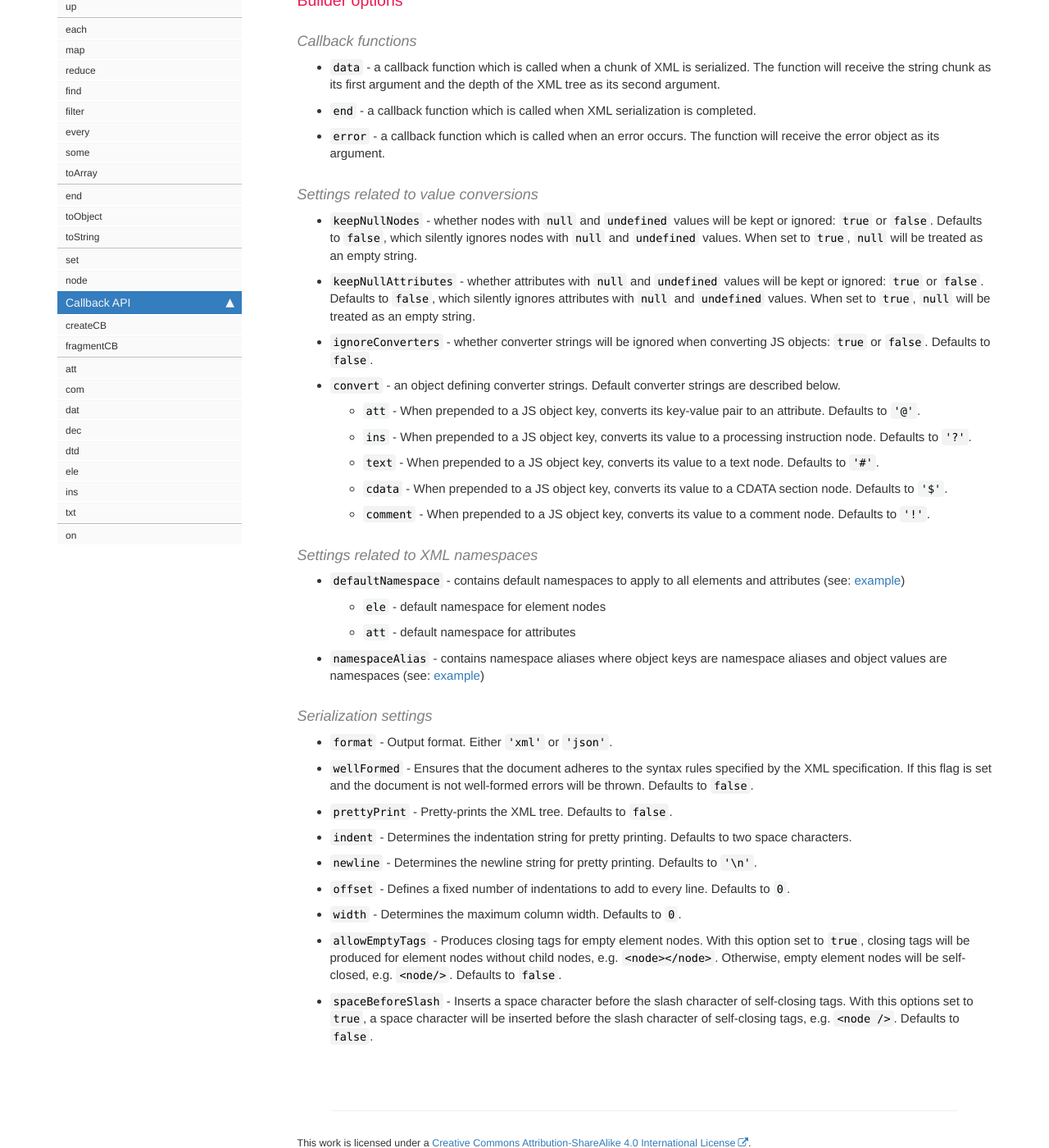
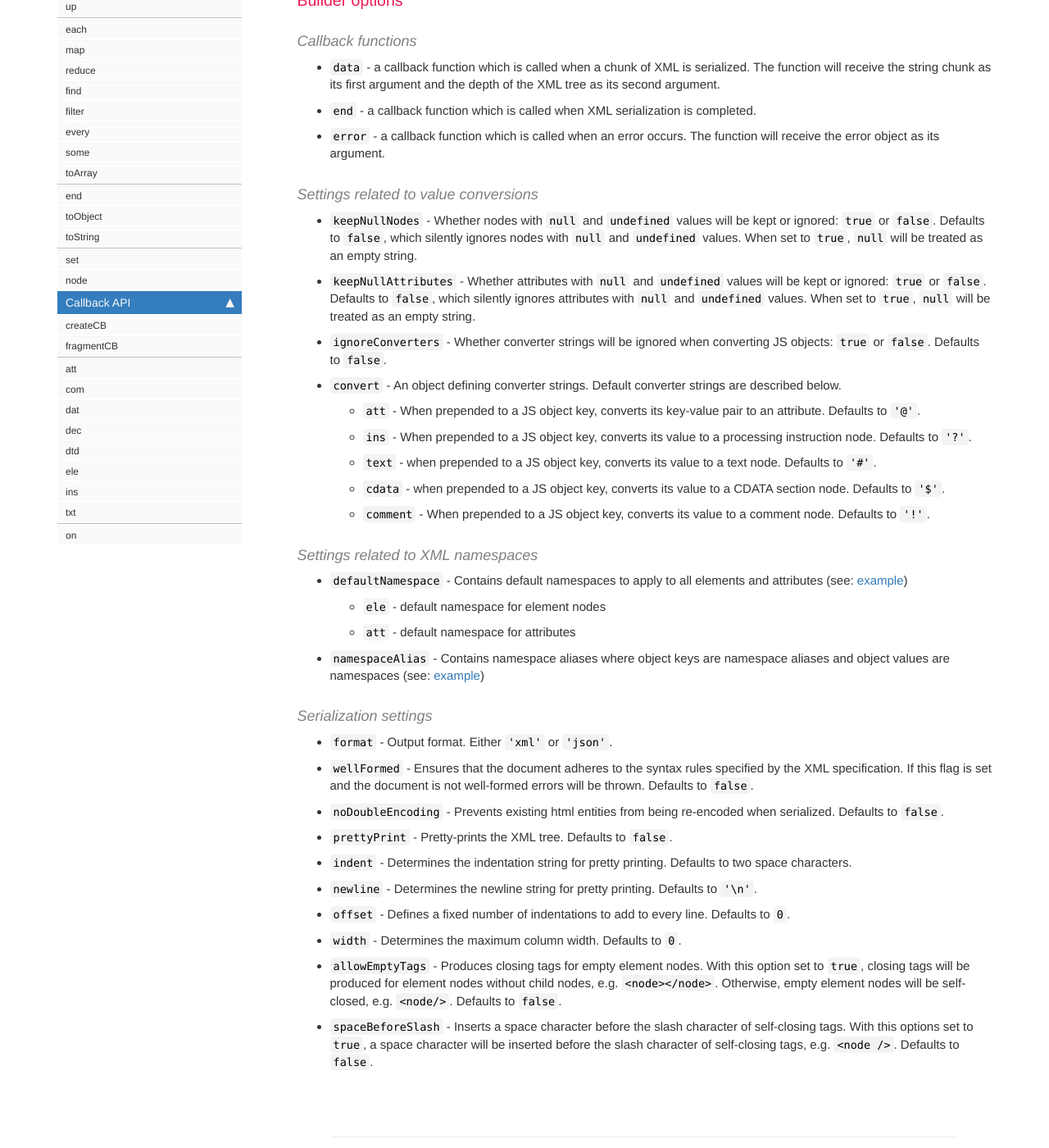
Before and after one commit to oozcitak/xmlbuilder2, a Jekyll site: the page built from docs/pages/builder-functions-with-callbacks.md, in a window 1280 px wide and 1400 px high, scrolled down 836 px. Shown: the whole window at 82% size. Built offline with Jekyll 4.4.1, drawn with Linux system fonts in a browser that asks for light colours; comment, search, counter and statistics services are not loaded.

Commit message:
Document noDoubleEncoding

```diff
--- a/docs/pages/builder-functions-with-callbacks.md
+++ b/docs/pages/builder-functions-with-callbacks.md
@@ -129,27 +129,28 @@ The function will receive the error object as its argument.
 
 #### Settings related to value conversions
 
-* `keepNullNodes` - whether nodes with `null` and `undefined` values will be kept or ignored: `true` or `false`. Defaults to `false`, which silently ignores nodes with `null` and `undefined` values. When set to `true`, `null` will be treated as an empty string.
-* `keepNullAttributes` - whether attributes with `null` and `undefined` values will be kept or ignored: `true` or `false`. Defaults to `false`, which silently ignores attributes with `null` and `undefined` values. When set to `true`, `null` will be treated as an empty string.
-* `ignoreConverters` - whether converter strings will be ignored when converting JS objects: `true` or `false`. Defaults to `false`.
-* `convert` - an object defining converter strings. Default converter strings are described below.
+* `keepNullNodes` - Whether nodes with `null` and `undefined` values will be kept or ignored: `true` or `false`. Defaults to `false`, which silently ignores nodes with `null` and `undefined` values. When set to `true`, `null` will be treated as an empty string.
+* `keepNullAttributes` - Whether attributes with `null` and `undefined` values will be kept or ignored: `true` or `false`. Defaults to `false`, which silently ignores attributes with `null` and `undefined` values. When set to `true`, `null` will be treated as an empty string.
+* `ignoreConverters` - Whether converter strings will be ignored when converting JS objects: `true` or `false`. Defaults to `false`.
+* `convert` - An object defining converter strings. Default converter strings are described below.
   * `att` -  When prepended to a JS object key, converts its key-value pair to an attribute. Defaults to `'@'`.
   * `ins` - When prepended to a JS object key, converts its value to a processing instruction node. Defaults to `'?'`.
-  * `text` - When prepended to a JS object key, converts its value to a text node. Defaults to `'#'`.
-  * `cdata` - When prepended to a JS object key, converts its value to a CDATA section node. Defaults to `'$'`.
+  * `text` - when prepended to a JS object key, converts its value to a text node. Defaults to `'#'`.
+  * `cdata` - when prepended to a JS object key, converts its value to a CDATA section node. Defaults to `'$'`.
   * `comment` - When prepended to a JS object key, converts its value to a comment node. Defaults to `'!'`.
 
 #### Settings related to XML namespaces
 
-* `defaultNamespace` - contains default namespaces to apply to all elements and attributes (see: [example]({{ site.baseurl }}{% link pages/namespaces.md %}#namespace-defaults))
+* `defaultNamespace` - Contains default namespaces to apply to all elements and attributes (see: [example]({{ site.baseurl }}{% link pages/namespaces.md %}#namespace-defaults))
   * `ele` - default namespace for element nodes
   * `att` - default namespace for attributes
-* `namespaceAlias` - contains namespace aliases where object keys are namespace aliases and object values are namespaces (see: [example]({{ site.baseurl }}{% link pages/namespaces.md %}#namespace-aliases))
+* `namespaceAlias` - Contains namespace aliases where object keys are namespace aliases and object values are namespaces (see: [example]({{ site.baseurl }}{% link pages/namespaces.md %}#namespace-aliases))
 
 #### Serialization settings
 
 * `format` - Output format. Either `'xml'` or `'json'`.
 * `wellFormed` - Ensures that the document adheres to the syntax rules specified by the XML specification. If this flag is set and the document is not well-formed errors will be thrown. Defaults to `false`.
+* `noDoubleEncoding` - Prevents existing html entities from being re-encoded when serialized. Defaults to `false`.
 * `prettyPrint` - Pretty-prints the XML tree. Defaults to `false`.
 * `indent` - Determines the indentation string for pretty printing. Defaults to two space characters.
 * `newline` - Determines the newline string for pretty printing. Defaults to `'\n'`.
```
Also changed, not shown: docs/pages/serialization.md (+1 -0 lines).
